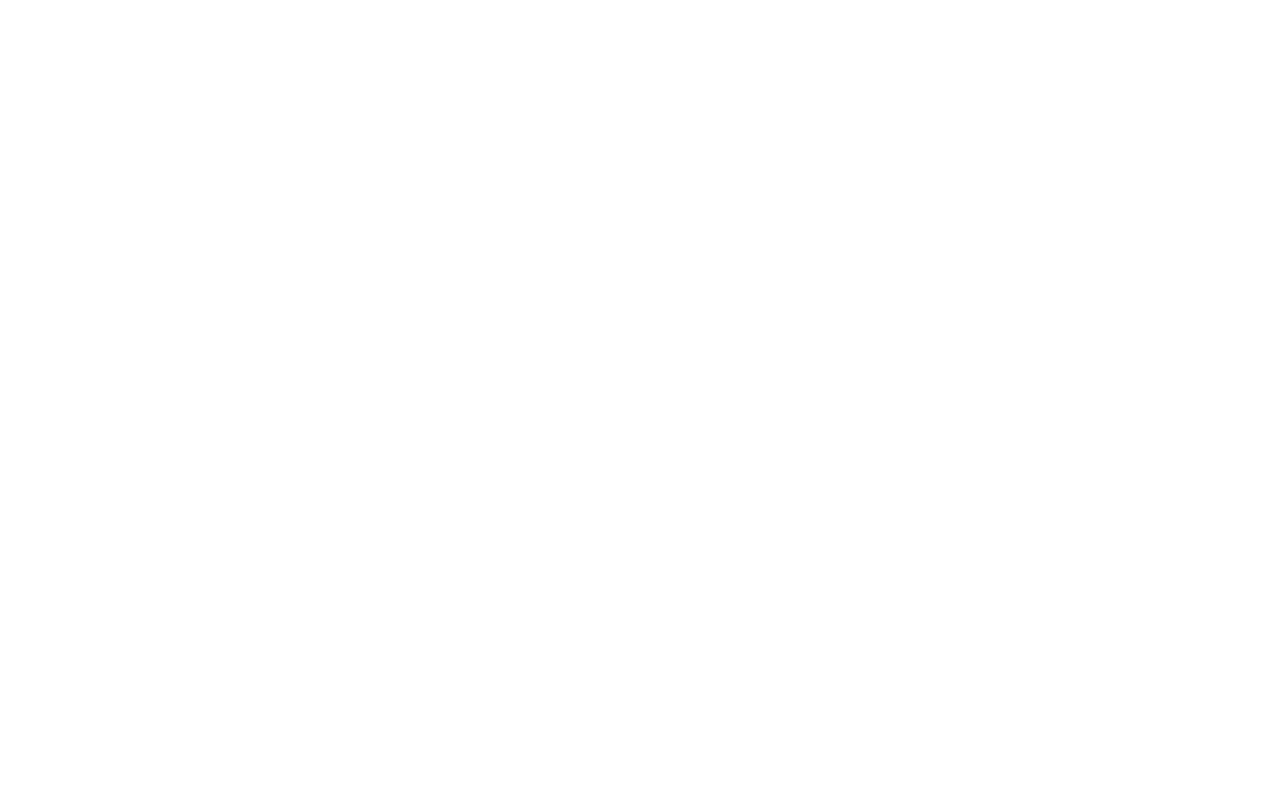
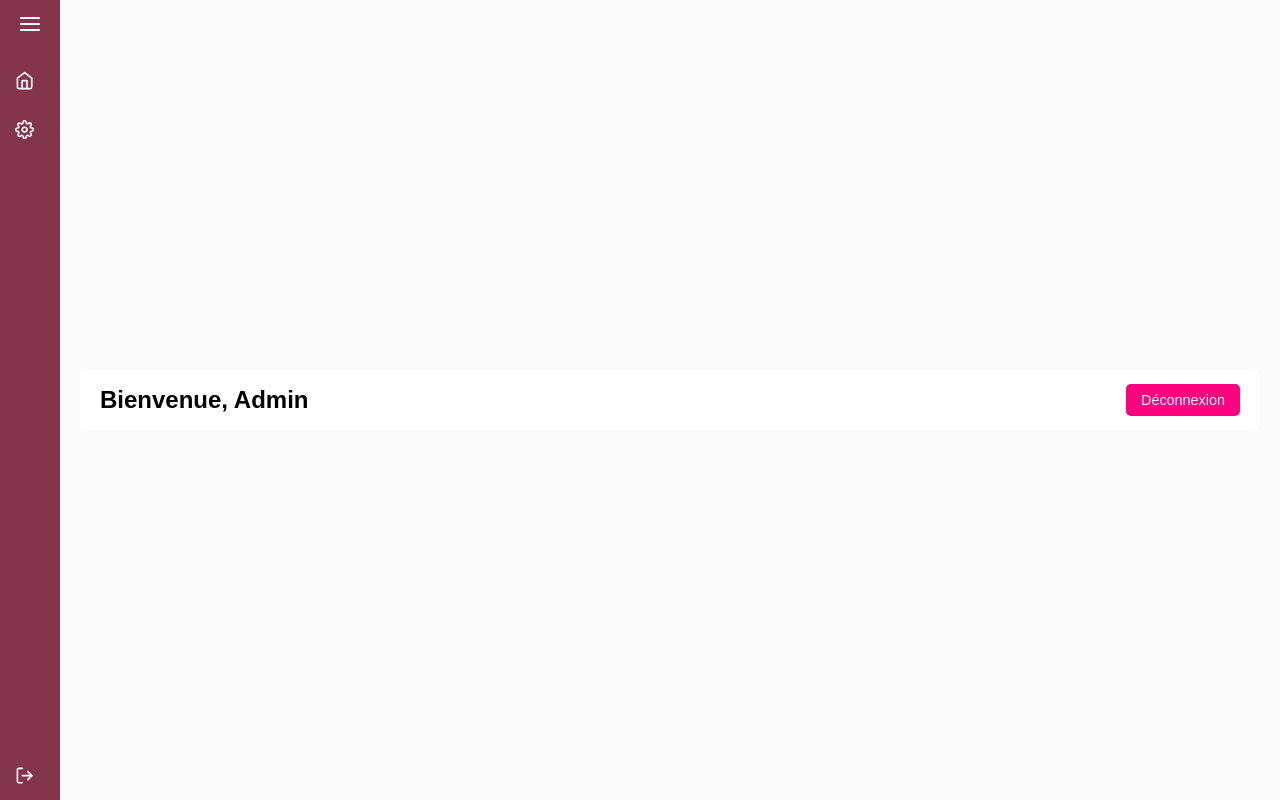
Before and after one commit to pIXELMDev84/ONDEFOC_FRONTEND, a React (Vite) app: page /dashboardMagasinier in a window 1280 px wide. Before the commit this address had no page. Built offline with nearby package versions, Linux system fonts and the light colour scheme.

Commit message:
updateV8

```diff
--- a/src/App.jsx
+++ b/src/App.jsx
@@ -7,6 +7,8 @@
 import RegisterUser from './components/RegisterUser';
 import UserList from './components/UserList';
 import RegisterFournisseur from './components/RegisterFournisseur';
+import DashbordMagasinier from './components/DashbordMagasinier';
+
 
 
 function App() {
@@ -18,6 +20,7 @@
                 <Route path="/login" element={<LoginPage />} />
                 <Route path="/dashboard" element={<DashboardAdmin />} />
                 <Route path="/dashboardUser" element={<DashboardUser />} />
+                <Route path="/dashboardMagasinier" element={<DashbordMagasinier/>} />
                 <Route path="/settings" element={<Settings />} />
                 <Route path="/usersettings" element={<UserSettings />} />
                 <Route path="/settings/addUser" element={<RegisterUser />} />
--- /dev/null
+++ b/src/components/DashbordMagasinier.jsx
@@ -0,0 +1,45 @@
+import React, { useEffect, useState } from "react";
+import "../css/DashboardAdmin.css";
+import Sidebar from "./Slidebar.jsx";
+import { useNavigate } from "react-router-dom";
+
+function DashbordMagasinier() {
+    const user = JSON.parse(localStorage.getItem('user')); // Récupérer les informations de l'utilisateur
+    const navigate = useNavigate();
+    const [users, setUsers] = useState([]); // État pour stocker les utilisateurs
+
+    const greeting = user ? `Bonsoir, ${user.nom} ${user.prenom}` : "Bienvenue, Restaurateur"; // Message par défaut si aucun utilisateur
+
+    const handleLogout = () => {
+        localStorage.removeItem('user'); // Supprimer les informations de l'utilisateur du stockage local
+        navigate("/login"); // Rediriger vers la page de connexion
+    };
+
+
+    return (
+        <div className="dashboard">
+        <Sidebar /> {/* Ajout du menu latéral */}
+        <div className="main-content">
+            <header className="header">
+                <h1>Bienvenue, {user ? `${user.nom} ${user.prenom}` : "Admin"}</h1>
+                <button className="logout-button" onClick={handleLogout}>Déconnexion</button>
+            </header>
+        </div>
+                <section>
+
+                    <ul>
+                        {users
+                            .filter(u => u.id !== user.id) // Exclure l'utilisateur connecté
+                            .map(u => (
+                                <li key={u.id}>
+                                    {u.prenom} {u.nom} - {u.email} - {u.role}
+                                </li>
+                            ))}
+                    </ul>
+                </section>
+            </div>
+
+    );
+}
+
+export default DashbordMagasinier;
--- a/src/components/LoginPage.jsx
+++ b/src/components/LoginPage.jsx
@@ -40,6 +40,7 @@
                     navigate("/dashboard");
                 } else if (data.user && data.user.role === "user") {
                     navigate("/dashboardUser");
+
                 } else {
                     setError("Rôle non reconnu."); // En cas de rôle inconnu
                 }
```
